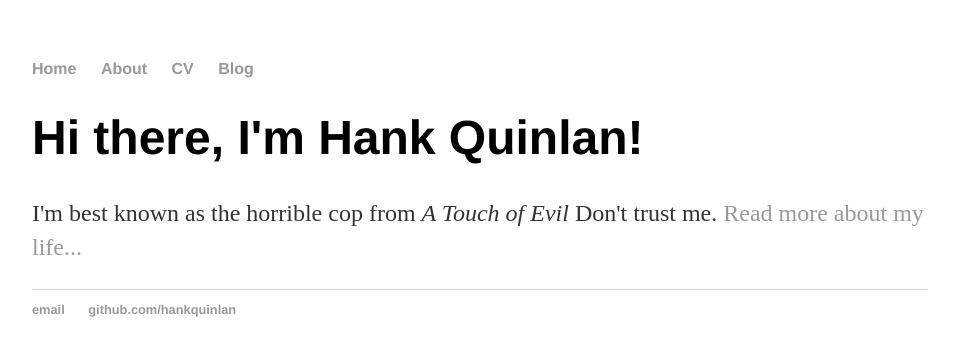
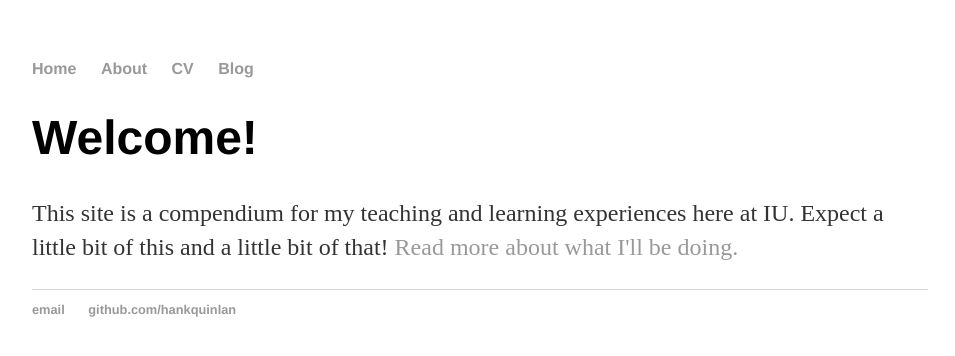
Before and after one commit to HannahEnsignGeorge/HannahEnsignGeorge.github.io, a Jekyll site: the page built from index.html, in a window 1280 px wide. Shown: the top 356 px of the page, without its empty margins (160-1115 px from the left). Built offline with Jekyll 4.4.1, drawn with Linux system fonts in a browser that asks for light colours.

Commit message:
Update to index.html
Update to home page of website

```diff
--- a/index.html
+++ b/index.html
@@ -1,8 +1,8 @@
 ---
 layout: default
-title: Hank Quinlan, Horrible Cop
+title: Hannah's Site for Teaching & Learning
 ---
 <div class="blurb">
-	<h1>Hi there, I'm Hank Quinlan!</h1>
-	<p>I'm best known as the horrible cop from <em>A Touch of Evil</em> Don't trust me. <a href="/about">Read more about my life...</a></p>
+	<h1>Welcome!</h1>
+	<p>This site is a compendium for my teaching and learning experiences here at IU. Expect a little bit of this and a little bit of that! <a href="/about">Read more about what I'll be doing.</a></p>
 </div><!-- /.blurb -->
```
